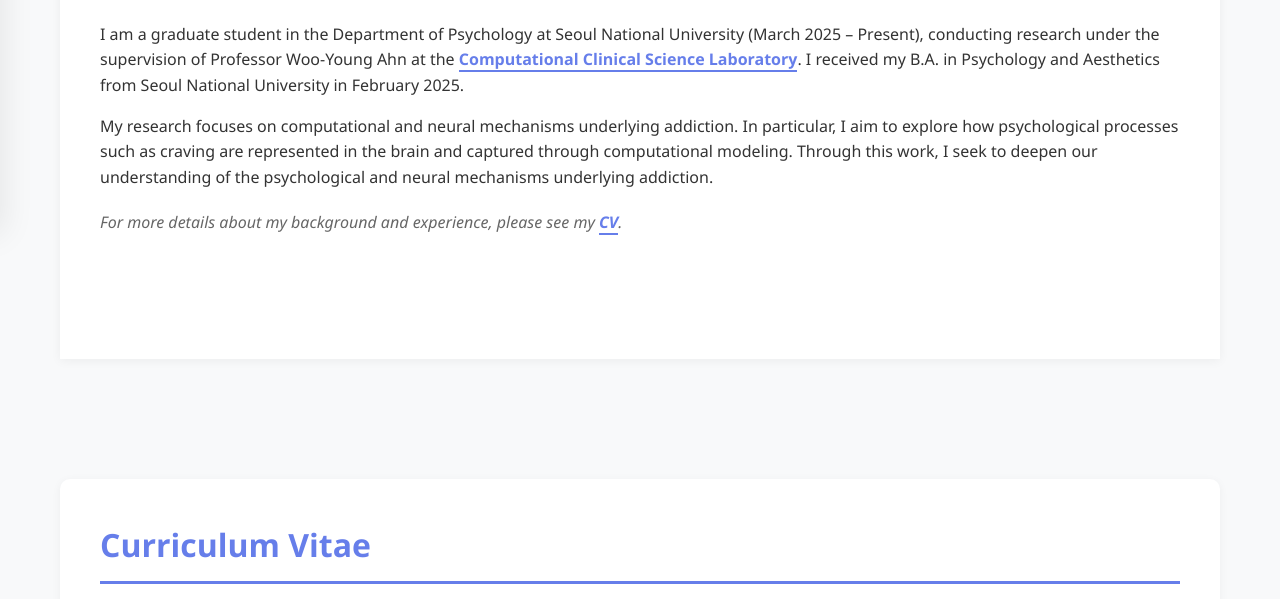
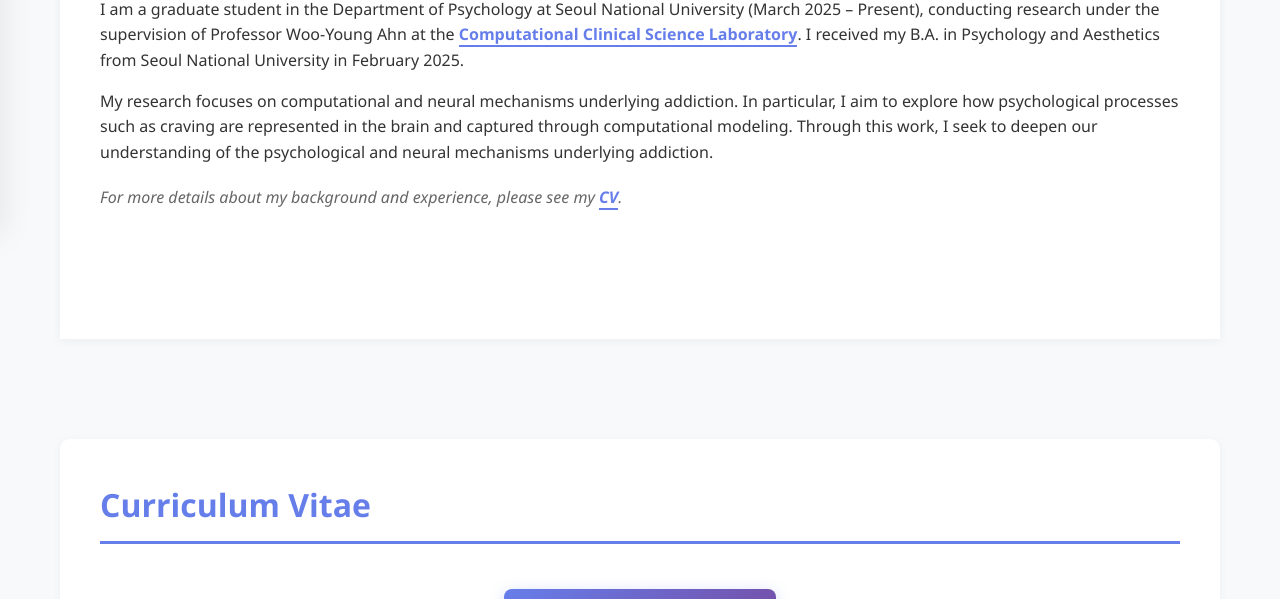
Before and after one commit to 0150362/0150362.github.io, a plain HTML site: page index.html in a window 1280 px wide. Shown: the part 566-1165 px from the top of the page. Drawn offline with Linux system fonts and the light colour scheme.

Commit message:
Update index.html

```diff
--- a/index.html
+++ b/index.html
@@ -244,7 +244,7 @@
         .container {
             max-width: 1200px;
             margin: 0 auto;
-            padding: 40px 20px;
+            padding: 20px 20px 40px 20px;
         }
 
         section {
@@ -263,7 +263,7 @@
             justify-content: center;
             margin-bottom: 0;
             border-radius: 0;
-            padding: 30px 40px;
+            padding: 20px 40px 30px 40px;
         }
 
         /* 나머지 섹션들 컨테이너 */
```
